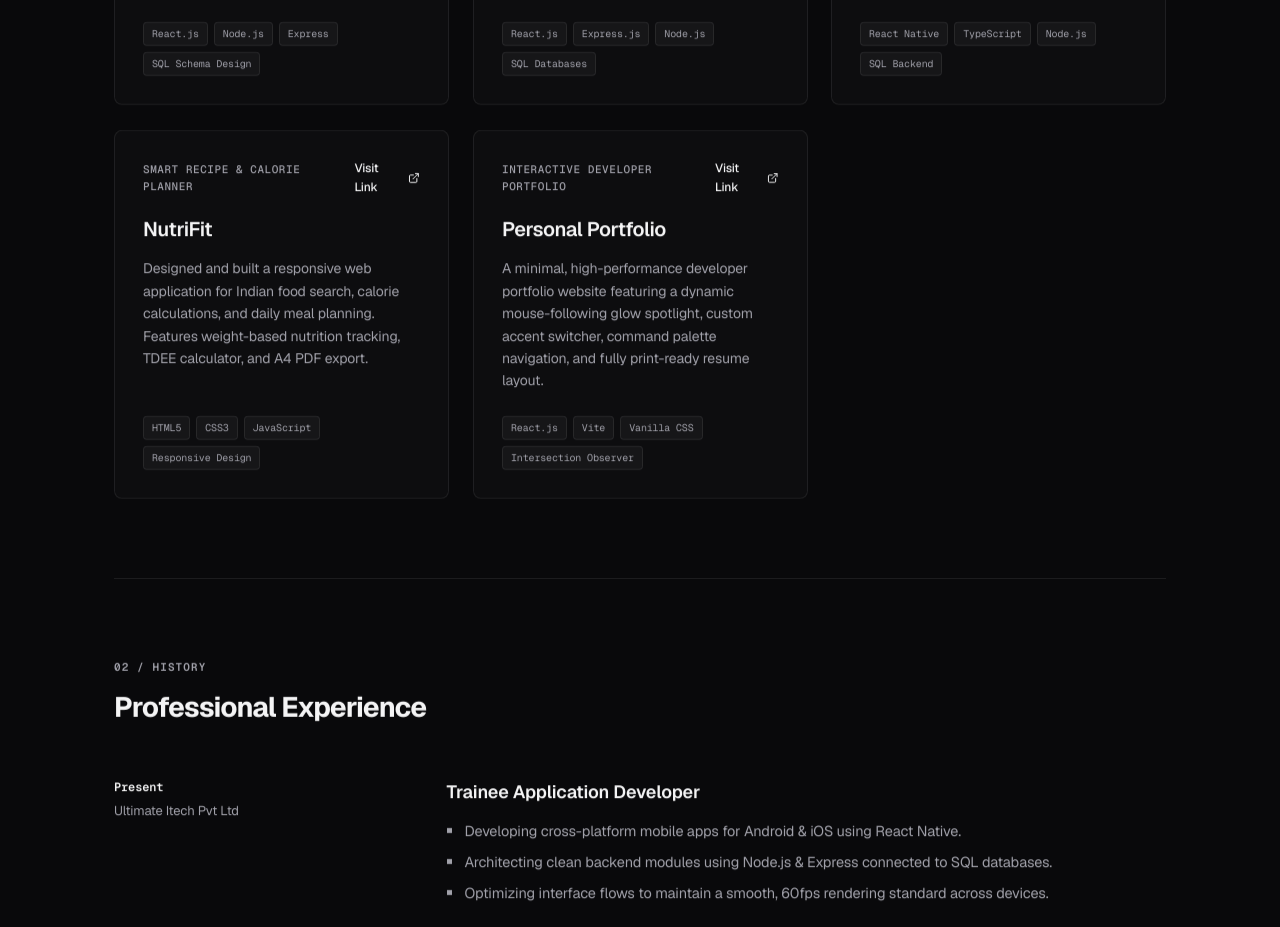
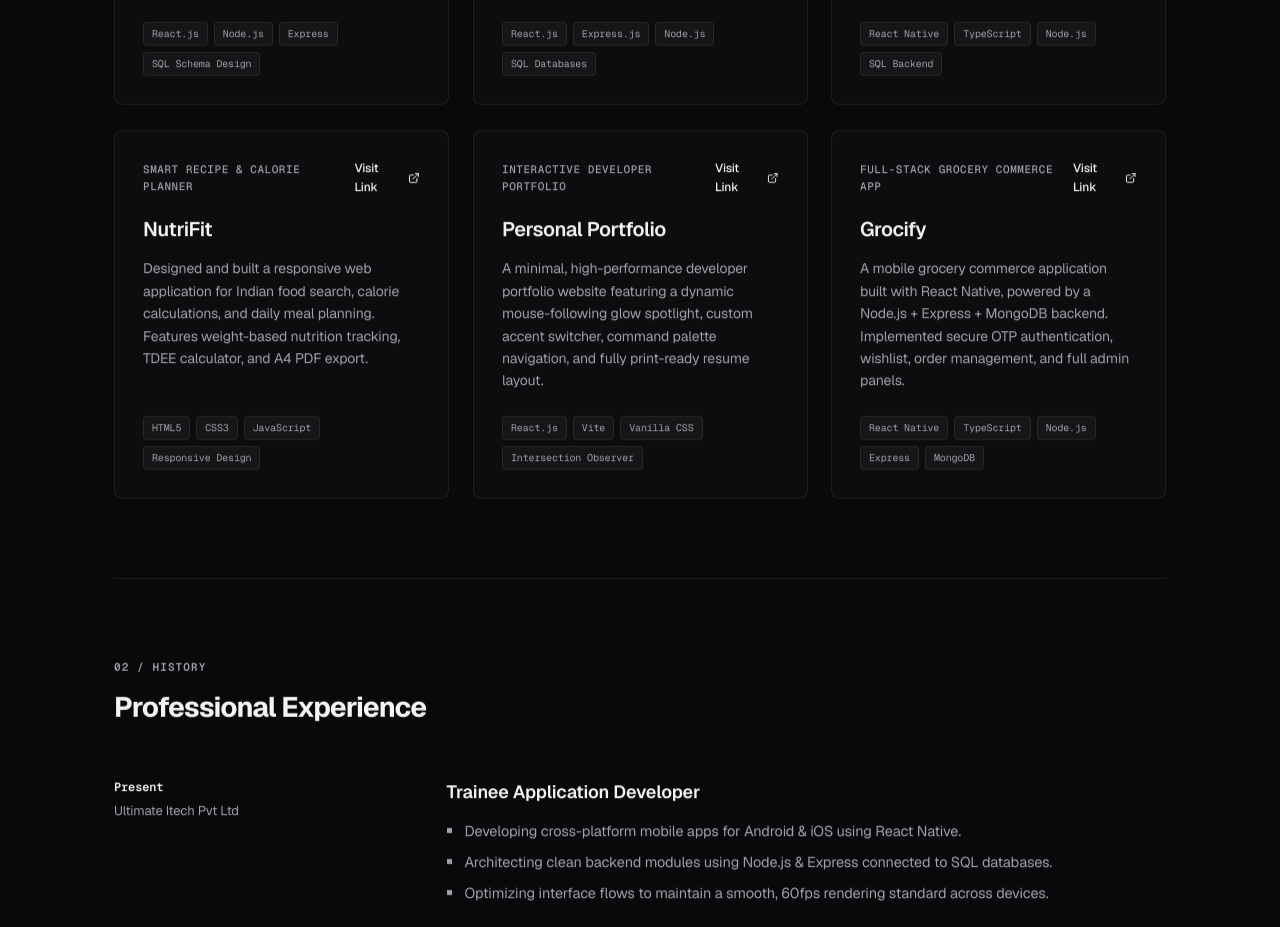
Before and after one commit to Nadeemahmad321/Nadeem-portfolio, a React (Vite) app in the folder frontend/: page / in a window 1280 px wide. Shown: the part 1240-2167 px from the top of the page. Built offline with nearby package versions, Linux system fonts and the light colour scheme.

Commit message:
Add Grocify project to portfolio data

```diff
--- a/frontend/src/data/portfolioData.js
+++ b/frontend/src/data/portfolioData.js
@@ -33,6 +33,13 @@ export const projects = [
     desc: "A minimal, high-performance developer portfolio website featuring a dynamic mouse-following glow spotlight, custom accent switcher, command palette navigation, and fully print-ready resume layout.",
     tech: ["React.js", "Vite", "Vanilla CSS", "Intersection Observer"],
     link: "https://nadeemahmadxr.netlify.app"
+  },
+  {
+    title: "Grocify",
+    subtitle: "Full-Stack Grocery Commerce App",
+    desc: "A mobile grocery commerce application built with React Native, powered by a Node.js + Express + MongoDB backend. Implemented secure OTP authentication, wishlist, order management, and full admin panels.",
+    tech: ["React Native", "TypeScript", "Node.js", "Express", "MongoDB"],
+    link: "https://github.com/Nadeemahmad321/Grocify"
   }
 ]
 
```
